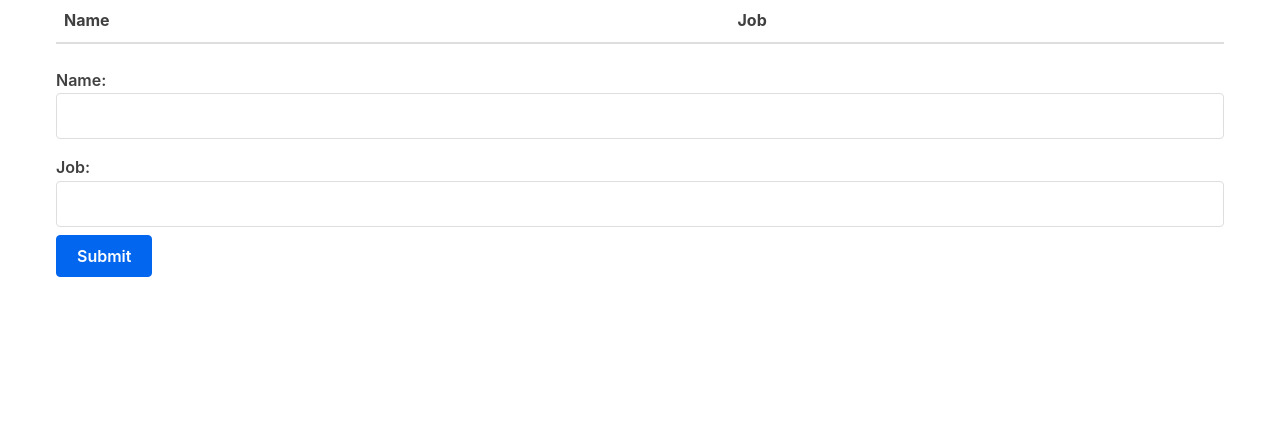
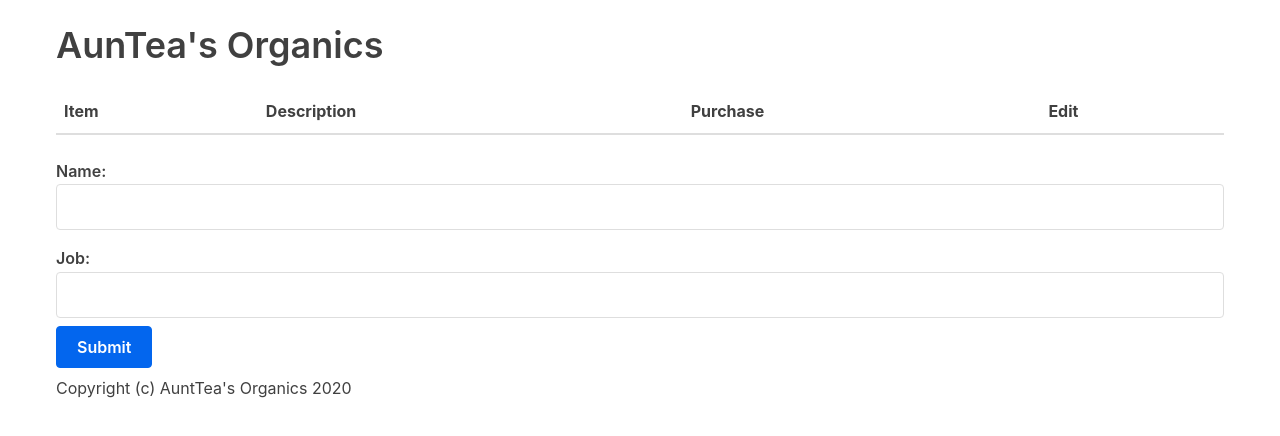
Before and after one commit to wrunion/react-tutorial-5520, a React (Create React App) app: page / in a window 1280 px wide. Shown: the top 436 px of the page. Built offline with nearby package versions, Linux system fonts and the light colour scheme.

Commit message:
Begin to refactor to AunTea's Organics.

```diff
--- a/src/App.js
+++ b/src/App.js
@@ -1,6 +1,8 @@
 import React, { Component } from 'react'
 import Table from './Table'
 import Form from './Form'
+import Header from './Header'
+import Footer from './Footer'
 
 class App extends Component {
   state = {
@@ -26,8 +28,10 @@ class App extends Component {
 
     return (
       <div className="container">
+        <Header />
         <Table characterData={characters} removeCharacter={this.removeCharacter} />
         <Form handleSubmit={this.handleSubmit}/>
+        <Footer />
       </div>
     )
   }
--- /dev/null
+++ b/src/Footer.js
@@ -0,0 +1,11 @@
+import React from 'react';
+
+const Footer = () => {
+  return(
+    <React.Fragment>
+      <p>Copyright (c) AuntTea's Organics 2020</p>
+    </React.Fragment>
+  );
+}
+
+export default Footer;
--- /dev/null
+++ b/src/Header.js
@@ -0,0 +1,9 @@
+import React from 'react';
+
+const Header = () => {
+  return(
+    <h1>AunTea's Organics</h1>
+  );
+}
+
+export default Header;
--- /dev/null
+++ b/src/InventoryControl.js
@@ -0,0 +1,3 @@
+
+
+//write a rule that if someone clicks "add item" or "edit", the form shows. otherwise, it doesn't.
--- a/src/Table.js
+++ b/src/Table.js
@@ -5,8 +5,11 @@ const TableHeader = () => {
   return (
     <thead>
       <tr>
-        <th>Name</th>
-        <th>Job</th>
+        <th>Item</th>
+        <th>Description</th>
+        <th>Purchase</th>
+        <th>Edit</th>
+        {/* <th>Details</th> */}
       </tr>
     </thead>
   );
```
Also changed, not shown: src/DisplayControl.js (added, +13 -0 lines).
